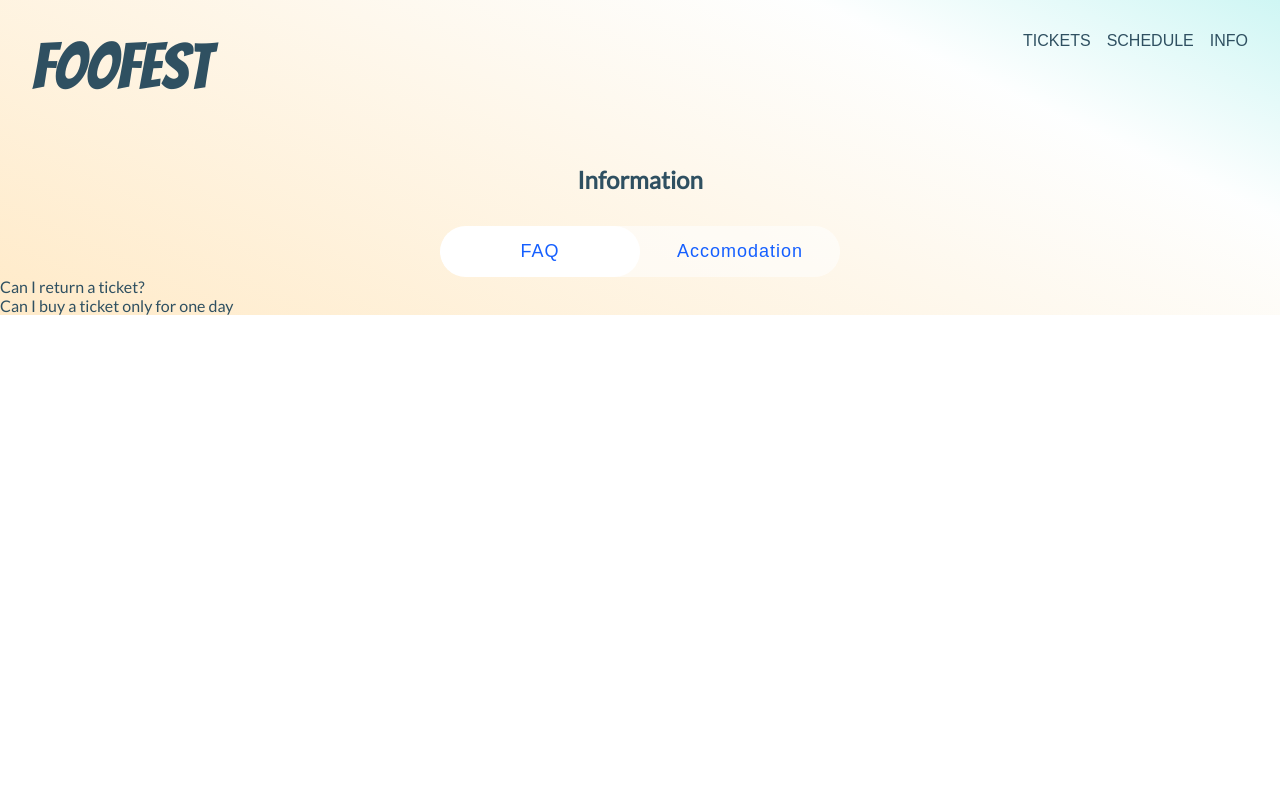
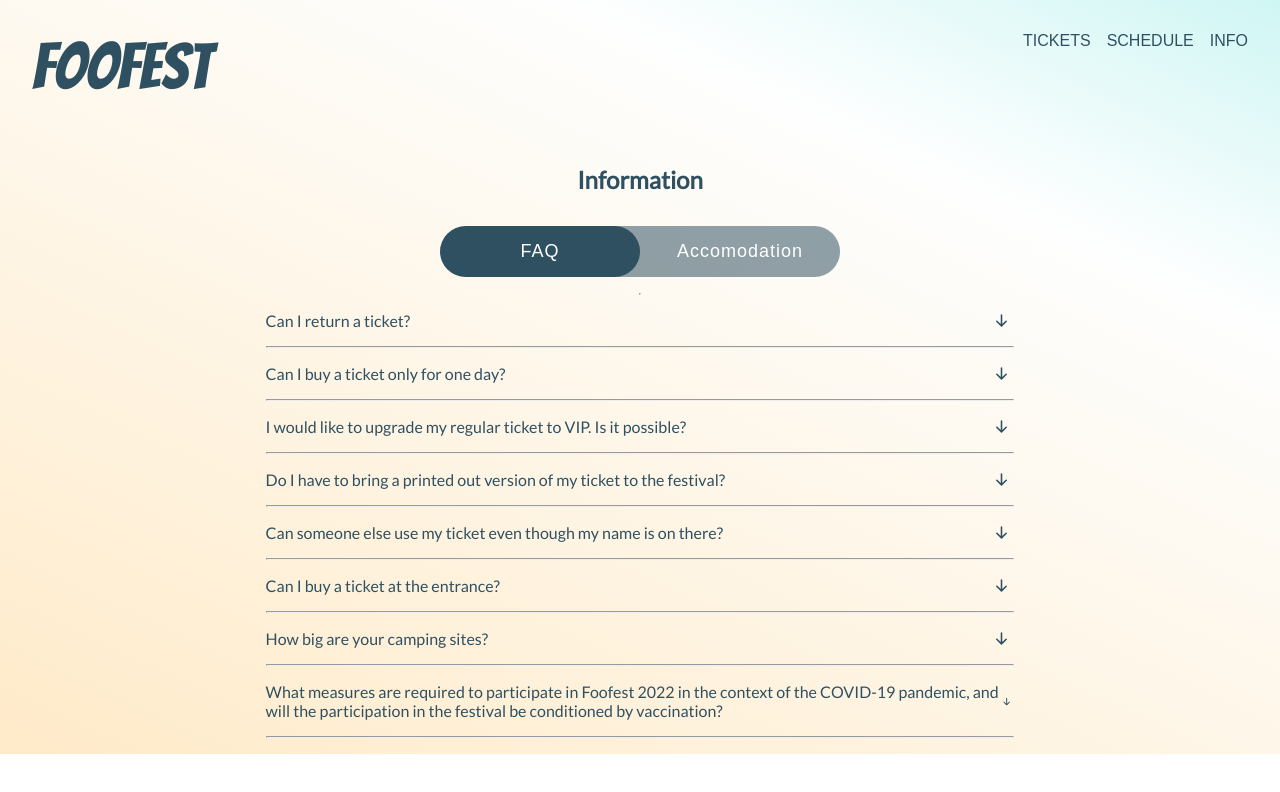
Before and after one commit to Mariulia93/foofest-exam, a React (Create React App) app: page /info in a window 1280 px wide. Shown: the top 792 px of the page. Built offline with nearby package versions, Linux system fonts and the light colour scheme; a web font is replaced by a local one.

Commit message:
faq basically done

```diff
--- a/src/components/FAQ.jsx
+++ b/src/components/FAQ.jsx
@@ -3,14 +3,45 @@ import Question from "./Question";
 
 export default function FAQ() {
   return (
-    <div>
+    <div class="questionsContainer">
+      <hr />
       <Question
         question={"Can I return a ticket?"}
         answer={"Yes, to do so please contact us via e-mail: foo@fest.dk."}
       ></Question>
       <Question
-        question={"Can I buy a ticket only for one day"}
+        question={"Can I buy a ticket only for one day?"}
         answer={"No, all our tickets are for a whole week period."}
+      ></Question>
+      <Question
+        question={"I would like to upgrade my regular ticket to VIP. Is it possible?"}
+        answer={"Yes, to do so please contact us via e-mail: foo@fest.dk."}
+      ></Question>
+      <Question
+        question={"Do I have to bring a printed out version of my ticket to the festival?"}
+        answer={"This is not necessary. We can scan all tickets from your phone."}
+      ></Question>
+      <Question
+        question={"Can someone else use my ticket even though my name is on there?"}
+        answer={
+          "No, the personal data has to be the same as in a ticket owner’s ID. If you want to change the name on the ticket, please contact us via e-mail: foo@fest.dk."
+        }
+      ></Question>
+      <Question
+        question={"Can I buy a ticket at the entrance?"}
+        answer={"There are no tickets available at the entrance. You can only get a ticket on our website."}
+      ></Question>
+      <Question
+        question={"How big are your camping sites?"}
+        answer={"Svartheim: 400 spots Nilfheim: 300 spots Helheim: 100 spots Muspelheim: 200 spots Alfheim: 250 spots"}
+      ></Question>
+      <Question
+        question={
+          "What measures are required to participate in Foofest 2022 in the context of the COVID-19 pandemic, and will the participation in the festival be conditioned by vaccination?"
+        }
+        answer={
+          "For the health and safety of Participants, the Event Organizer may request evidence to confirm that their health allows them to participate in the Festival, will be able to apply health verification measures (by means of rapid testing, temperature taking, scanning of the European Digital Certificate COVID-19, etc.) and to apply any measures required by the state authorities imposed event organizers depending on the evolution of the epidemiological situation."
+        }
       ></Question>
     </div>
   );
--- a/src/components/Question.jsx
+++ b/src/components/Question.jsx
@@ -7,11 +7,28 @@ export default function Question(props) {
     setIsOpened((state) => !state);
   }
   return (
-    <div>
-      <button onClick={openQuestion}>{props.question}</button>
+    <div class="singleQuestion">
+      <button onClick={openQuestion}>
+        <p className={isOpened ? "openedQuestion" : null}>{props.question}</p>
+        <svg
+          className={isOpened ? "rotateArrow" : null}
+          xmlns="http://www.w3.org/2000/svg"
+          width="25"
+          height="25"
+          fill="currentColor"
+          class="bi bi-arrow-down-short"
+          viewBox="0 0 16 16"
+        >
+          <path
+            fill-rule="evenodd"
+            d="M8 4a.5.5 0 0 1 .5.5v5.793l2.146-2.147a.5.5 0 0 1 .708.708l-3 3a.5.5 0 0 1-.708 0l-3-3a.5.5 0 1 1 .708-.708L7.5 10.293V4.5A.5.5 0 0 1 8 4z"
+          />
+        </svg>
+      </button>
       <Collapse isOpened={isOpened}>
         <p>{props.answer}</p>
       </Collapse>
+      <hr />
     </div>
   );
 }
--- a/src/pages/Info.jsx
+++ b/src/pages/Info.jsx
@@ -17,9 +17,6 @@ export default function Info() {
       <h2>Information</h2>
       <Toggle toggleSwitchFunction={toggleSwitch} />
       {!hidden ? <AccomodationInfo /> : <FAQ />}
-      {/* toggle questions accomodation */}
-      {/* <AccomodationInfo />
-      <FAQ /> */}
     </div>
   );
 }
--- a/src/sass/_layout.scss
+++ b/src/sass/_layout.scss
@@ -109,14 +109,14 @@ h2 {
   font-family: sans-serif;
 
   .switch-button {
-    background: rgba(255, 255, 255, 0.56);
+    background: #2f506188;
     border-radius: 30px;
     overflow: hidden;
     width: 400px;
     text-align: center;
     font-size: 18px;
     letter-spacing: 1px;
-    color: #155fff;
+    color: white;
     position: relative;
     padding-right: 200px;
     position: relative;
@@ -160,7 +160,7 @@ h2 {
 
         &:before {
           content: "";
-          background: #fff;
+          background: base.$primary-color;
           height: 100%;
           width: 100%;
           position: absolute;
@@ -178,3 +178,37 @@ h2 {
     }
   }
 }
+
+.questionsContainer {
+  display: flex;
+  flex-direction: column;
+  align-items: center;
+  margin: 1rem;
+}
+
+.singleQuestion {
+  width: 60%;
+  button {
+    display: flex;
+    justify-content: space-between;
+    margin: 0;
+    width: 100%;
+    align-items: center;
+    p {
+      padding: 1rem 0;
+    }
+  }
+  p {
+    padding-bottom: 1rem;
+  }
+}
+
+.openedQuestion {
+  font-weight: 900;
+}
+
+.rotateArrow {
+  transform: rotate(180deg);
+  transition-duration: 0.3s;
+  animation-fill-mode: forwards;
+}
```
